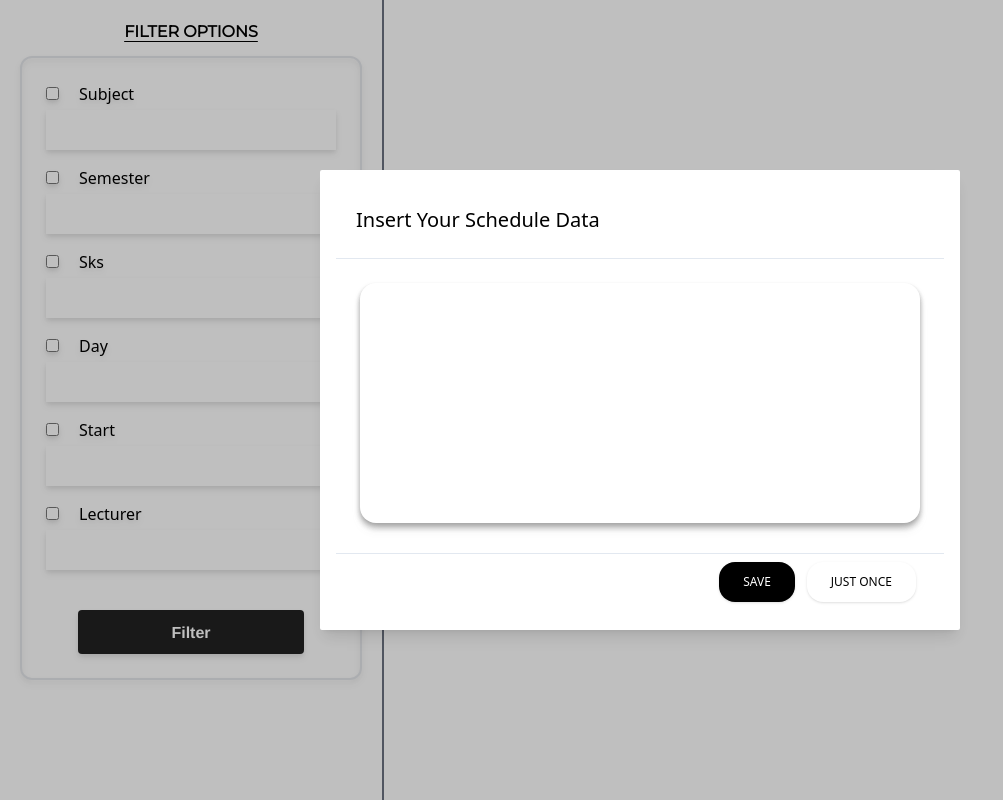
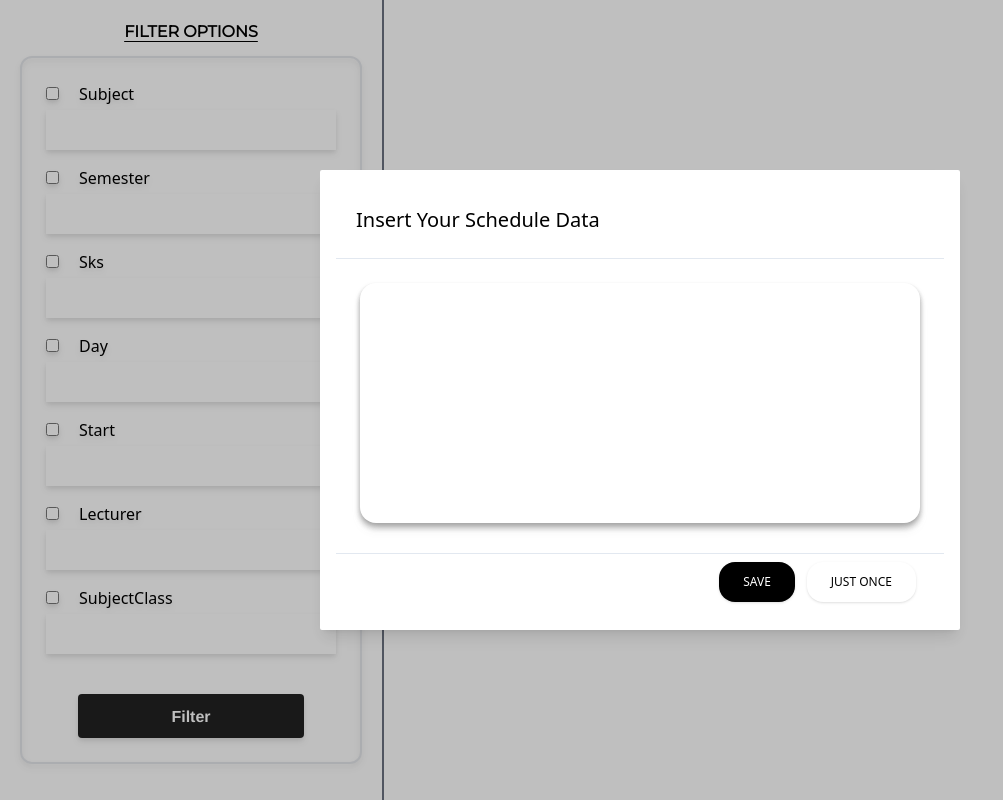
Before and after one commit to zemetia/Informatika-ITS-FRS-Data, a React (Create React App) app: page / in a window 1280 px wide. Shown: the whole page, without its empty margins (0-1003 px from the left). Built offline with nearby package versions, Linux system fonts and the light colour scheme; the HTML template or start-up script is replaced by a standard one.

Commit message:
feat: add subject class filter

```diff
--- a/src/components/search/Search.tsx
+++ b/src/components/search/Search.tsx
@@ -16,7 +16,8 @@ function Search({allSchedule}: SearchProps) {
         "sks",
         "day",
         "start",
-        "lecturer"
+        "lecturer",
+        "subjectClass"
     ];
 
     const defaultFilterValue: FilterInterface = {
@@ -31,7 +32,8 @@ function Search({allSchedule}: SearchProps) {
             sks: defaultFilterValue,
             start: defaultFilterValue,
             day: defaultFilterValue,
-            lecturer: defaultFilterValue
+            lecturer: defaultFilterValue,
+            subjectClass: defaultFilterValue
         }
     );
 
```
